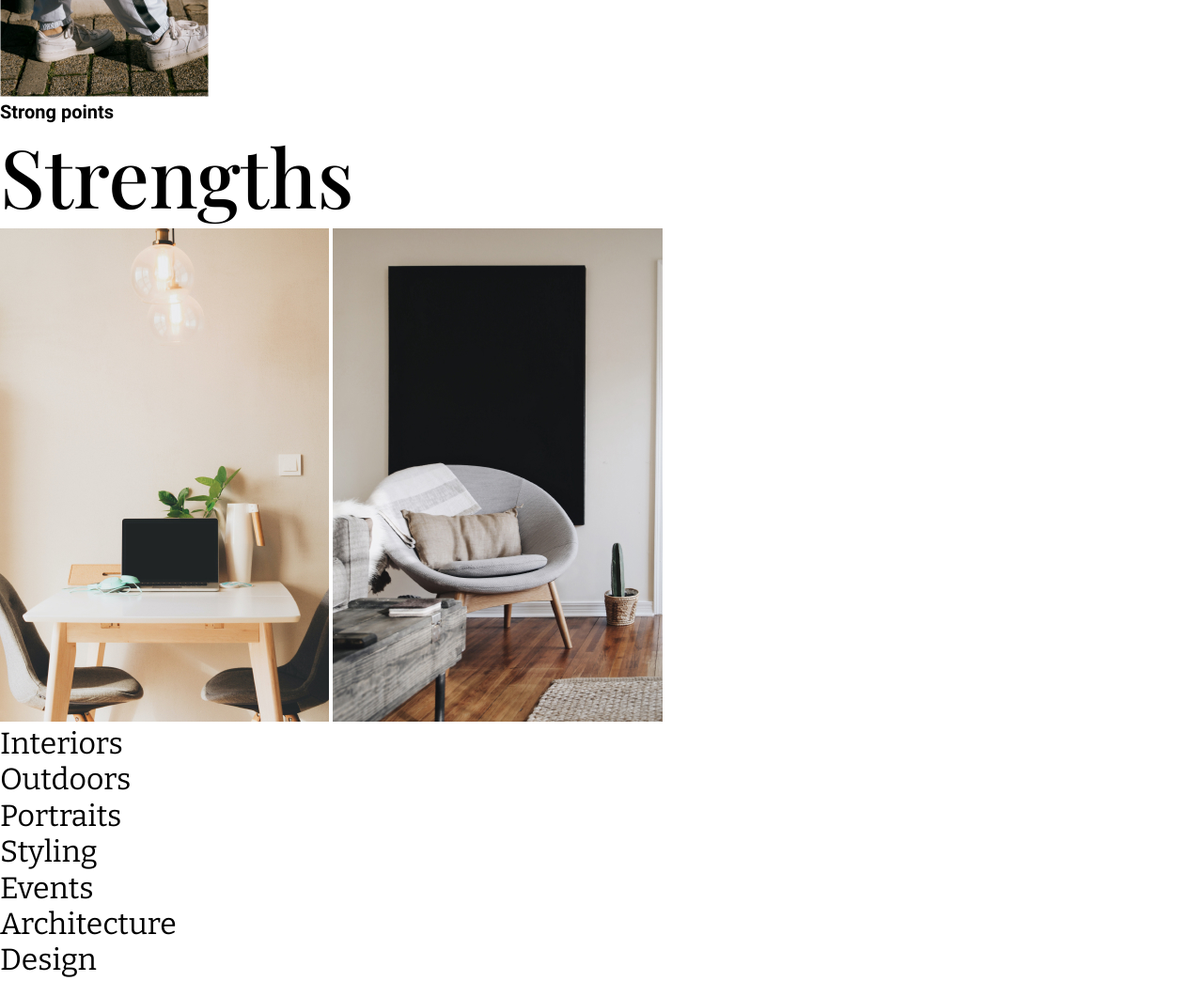
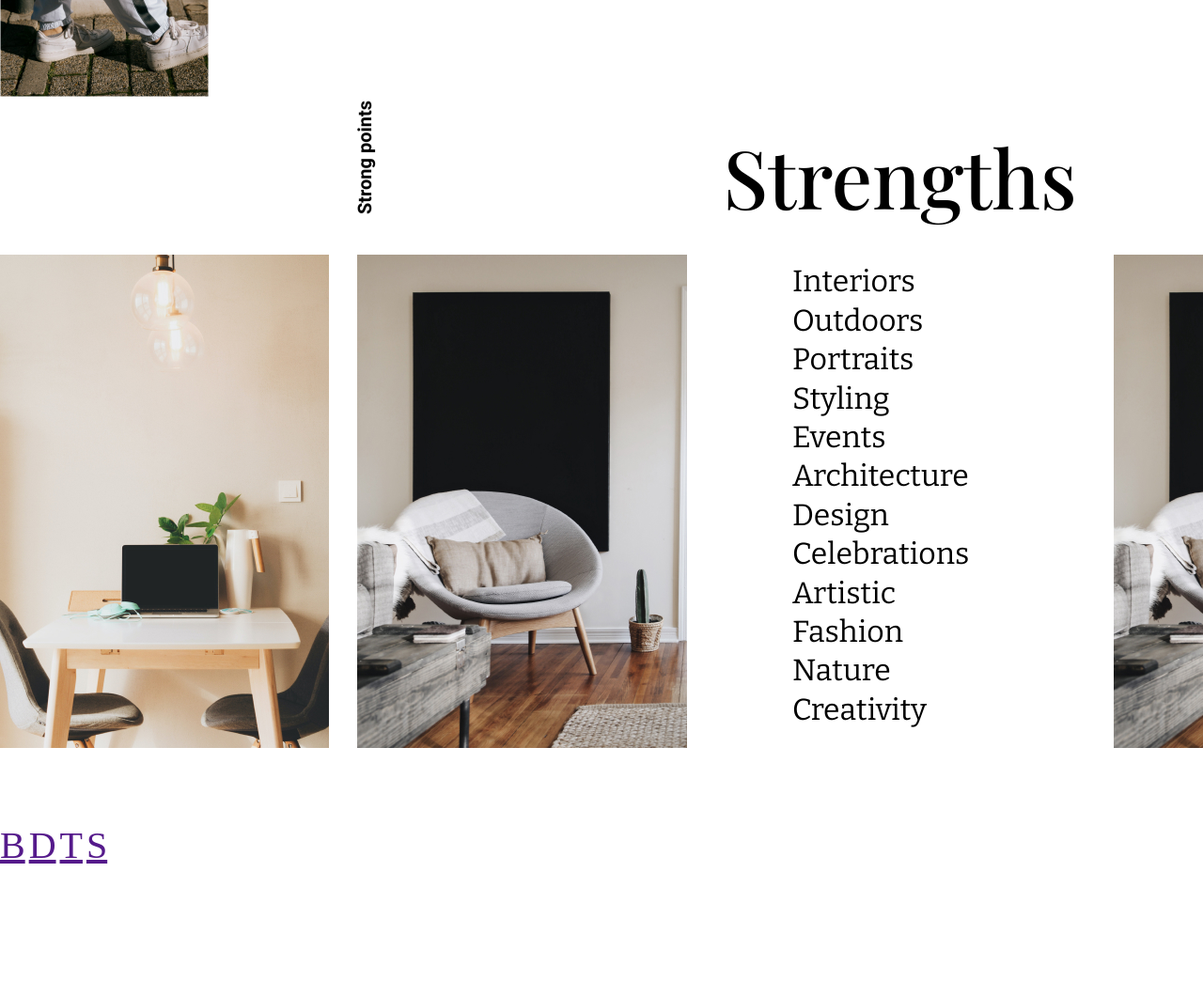
Before and after one commit to Vereshchagina/otus-css-vereshchagina, a plain HTML site: page index.html in a window 1280 px wide. Shown: the part 4700-5744 px from the top of the page at 94% size. After the commit the page ends 5624 px from the top, so only its background shows below. Drawn offline with nearby package versions, Linux system fonts and the light colour scheme; a web font is replaced by a local one.

Commit message:
add styles strong-point section

```diff
--- a/index.html
+++ b/index.html
@@ -94,26 +94,41 @@
             </section>
 
             <section class="strengths">
-                <h3 class="strengths__title">Strong points</h3>
-                <h2 class="strengths__subtitle">Strengths</h2>
-                <img class="strengths__image strengths__image-one" src="./images/strength-1.jpg" alt="Laptop is on the table.">
-                <img class="strengths__image strengths__image-two" src="./images/strength-2.jpg" alt="Stylish interior with round armchair with pillows.">
-                <ul class="strengths__list">
-                    <li class="strengths__item">Interiors</li>
-                    <li class="strengths__item">Outdoors</li>
-                    <li class="strengths__item">Portraits</li>
-                    <li class="strengths__item">Styling</li>
-                    <li class="strengths__item">Events</li>
-                    <li class="strengths__item">Architecture</li>
-                    <li class="strengths__item">Design</li>
-                    <li class="strengths__item">Celebrations</li>
-                    <li class="strengths__item">Artistic</li>
-                    <li class="strengths__item">Fashion</li>
-                    <li class="strengths__item">Nature</li>
-                    <li class="strengths__item">Creativity</li>
-                </ul>
-                <img class="strengths__image strengths__image-three" src="./images/strength-2.jpg" alt="Stylish interior with round armchair with pillows/">
-
+                <h2 class="strengths__title">Strong points</h2>
+                <div class="strengths__content">
+                    <img class="strengths__image" src="./images/strength-1.jpg" alt="Laptop is on the table.">
+                    <img class="strengths__image" src="./images/strength-2.jpg" alt="Stylish interior with round armchair with pillows.">
+                    <div class="strengths__links">
+                        <h3 class="strengths__subtitle"><a class="strengths__link" href="#">Strengths</a></h3>
+                        <ul class="strengths__list">
+                            <li class="strengths__item">
+                                <a class="strengths__link" href="#">Interiors</a></li>
+                            <li class="strengths__item">
+                                <a class="strengths__link" href="#">Outdoors</a></li>
+                            <li class="strengths__item">
+                                <a class="strengths__link" href="#">Portraits</a></li>
+                            <li class="strengths__item">
+                                <a class="strengths__link" href="#">Styling</a></li>
+                            <li class="strengths__item">
+                                <a class="strengths__link" href="#">Events</a></li>
+                            <li class="strengths__item">
+                                <a class="strengths__link" href="#">Architecture</a></li>
+                            <li class="strengths__item">
+                                <a class="strengths__link" href="#">Design</a></li>
+                            <li class="strengths__item">
+                                <a class="strengths__link" href="#">Celebrations</a></li>
+                            <li class="strengths__item">
+                                <a class="strengths__link" href="#">Artistic</a></li>
+                            <li class="strengths__item">
+                                <a class="strengths__link" href="#">Fashion</a></li>
+                            <li class="strengths__item">
+                                <a class="strengths__link" href="#">Nature</a></li>
+                            <li class="strengths__item">
+                                <a class="strengths__link" href="#">Creativity</a></li>
+                        </ul>
+                    </div>
+                    <img class="strengths__image" src="./images/strength-2.jpg" alt="Stylish interior with round armchair with pillows/">
+                </div>
             </section>
 
         </main>
--- a/style/style.css
+++ b/style/style.css
@@ -2,8 +2,7 @@
 
 @font-face {
   font-family: "Roboto";
-    src: local("Roboto Regular"),
-        local("Roboto-Regular"),
+  src: local("Roboto Regular"), local("Roboto-Regular"),
     url("./Roboto/Roboto-Regular.ttf") format("ttf");
   font-style: normal;
   font-weight: 400;
@@ -11,8 +10,7 @@
 
 @font-face {
   font-family: "Roboto";
-    src: local("Roboto Medium"),
-        local("Roboto-Medium"),
+  src: local("Roboto Medium"), local("Roboto-Medium"),
     url("./Roboto/Roboto-Medium.ttf") format("ttf");
   font-style: normal;
   font-weight: 500;
@@ -20,8 +18,7 @@
 
 @font-face {
   font-family: "Roboto";
-    src: local("Roboto Bold"),
-        local("Roboto-Bold"),
+  src: local("Roboto Bold"), local("Roboto-Bold"),
     url("./Roboto/Roboto-Bold.ttf") format("ttf");
   font-style: normal;
   font-weight: 700;
@@ -29,8 +26,7 @@
 
 @font-face {
   font-family: "Playfair Display";
-    src: local("Playfair Display"),
-        local("PlayfairDisplay"),
+  src: local("Playfair Display"), local("PlayfairDisplay"),
     url("./PlayfairDisplay/PlayfairDisplay-VariableFont_wght.ttf") format("ttf");
   font-style: normal;
   font-weight: 500;
@@ -46,8 +42,7 @@
 
 @font-face {
   font-family: "Butler";
-    src: local("Butler"),
-        url("./Butler/Butler.woff2") format("woff2"),
+  src: local("Butler"), url("./Butler/Butler.woff2") format("woff2"),
     url("./Butler/Butler.woff") format("woff");
   font-style: normal;
   font-weight: 400;
@@ -64,7 +59,7 @@
 /** стилизация шрифтов */
 
 .body {
-    font-family:"Roboto", sans-serif;
+  font-family: "Roboto", sans-serif;
   font-size: 16px;
   font-style: normal;
   line-height: 1.2;
@@ -102,23 +97,6 @@
 }
 
 .testimonials__description {
-    font-family: "Bitter", serif;
-    font-size: 32px;
-}
-
-.strengths__title {
-    font-size: 20px;
-    font-weight: 700;
-}
-
-.strengths__subtitle {
-    font-family: "Playfair Display", serif;
-    font-size: 86px;
-    font-weight: 500;
-    line-height: 1.3;
-}
-
-.strengths__item {
   font-family: "Bitter", serif;
   font-size: 32px;
 }
@@ -186,9 +164,9 @@
   max-height: 840px;
 }
 
-.biography__title{
+.biography__title {
   transform: rotate(-180deg);
-    writing-mode:vertical-rl;
+  writing-mode: vertical-rl;
   max-width: 23px;
   max-height: 92px;
   font-size: 20px;
@@ -196,14 +174,14 @@
   margin-left: 33px;
 }
 
-.biography__content{
+.biography__content {
   max-width: 475px;
   min-height: 507px;
   align-self: center;
   margin-left: 91px;
 }
 
-.biography__author{
+.biography__author {
   margin-bottom: 25px;
   font-family: "Playfair Display", serif;
   font-size: 86px;
@@ -211,13 +189,13 @@
   line-height: 1.3;
 }
 
-.biography__job{
+.biography__job {
   margin-bottom: 65px;
   font-size: 18px;
   font-weight: 500;
 }
 
-.biography__description::before{
+.biography__description::before {
   display: block;
   content: "";
   width: 14px;
@@ -226,6 +204,118 @@
   margin-bottom: 17px;
 }
 
-.biography__description{
+.biography__description {
   max-width: 449px;
 }
+
+/** стили для strong-point-section */
+
+.strengths {
+  max-width: 1537px;
+  min-height: 665px;
+  margin-bottom: 80px;
+  overflow: auto;
+}
+
+.strengths__title {
+  display: inline-block;
+  margin-left: 255px;
+  -webkit-transform: rotate(-90deg);
+  -ms-transform: rotate(-90deg);
+  transform: rotate(-90deg);
+  -webkit-transform-origin: right top;
+  -ms-transform-origin: right top;
+  transform-origin: right top;
+  font-size: 20px;
+  font-weight: 700;
+}
+
+.strengths__content {
+  display: -webkit-box;
+  display: -ms-flexbox;
+  display: flex;
+  -webkit-box-orient: horizontal;
+  -webkit-box-direction: normal;
+  -ms-flex-direction: row;
+  flex-direction: row;
+  -ms-flex-wrap: nowrap;
+  flex-wrap: nowrap;
+  gap: 30px;
+  -webkit-box-align: end;
+  -ms-flex-align: end;
+  align-items: flex-end;
+}
+
+@supports (display: grid) {
+  .strengths__content {
+    display: -ms-grid;
+    display: grid;
+    -ms-grid-columns: auto 30px auto 30px auto 30px auto;
+    grid-template-columns: repeat(4, auto);
+    -webkit-box-align: end;
+    -ms-flex-align: end;
+    align-items: end;
+    gap: 30px;
+  }
+}
+
+.strengths__image {
+  min-width: 350px;
+  min-height: 525px;
+}
+
+.strengths__links {
+  display: -webkit-box;
+  display: -ms-flexbox;
+  display: flex;
+  -webkit-box-orient: vertical;
+  -webkit-box-direction: normal;
+  -ms-flex-direction: column;
+  flex-direction: column;
+  -webkit-box-align: center;
+  -ms-flex-align: center;
+  align-items: center;
+  min-height: 665px;
+  min-width: 395px;
+}
+
+.strengths__subtitle {
+  margin-bottom: 35px;
+  font-family: "Playfair Display", serif;
+  font-size: 86px;
+  font-weight: 500;
+  line-height: 1.33;
+}
+
+.strengths__list {
+  list-style: none;
+  display: -webkit-box;
+  display: -ms-flexbox;
+  display: flex;
+  -webkit-box-orient: vertical;
+  -webkit-box-direction: normal;
+  -ms-flex-direction: column;
+  flex-direction: column;
+  -ms-flex-wrap: nowrap;
+  flex-wrap: nowrap;
+  gap: 3px;
+  min-width: 229px;
+}
+
+.strengths__item {
+  font-family: "Bitter", serif;
+  font-size: 32px;
+}
+
+.strengths__link {
+  color: black;
+  text-decoration: none;
+}
+
+.strengths__link:hover {
+  text-decoration: underline;
+  opacity: 0.8;
+  -webkit-transition: opacity 0.5s ease;
+  -o-transition: opacity 0.5s ease;
+  transition: opacity 0.5s ease;
+}
```
Lines whose indentation alone changed are shown as unchanged.
